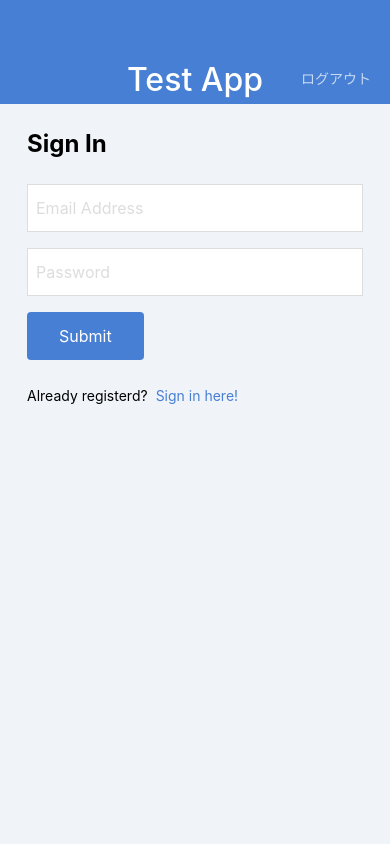
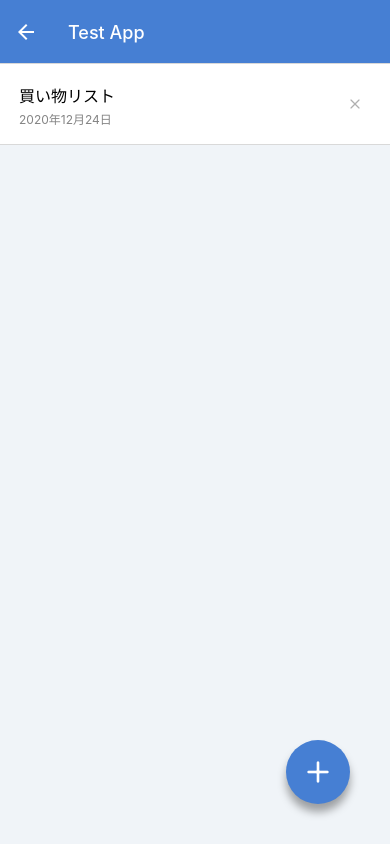
Before and after one commit to shalXXXX/ExpoMemoApp, a React Native app: screen /MemoList in a window 390 px wide. Built offline with nearby package versions, Linux system fonts and the light colour scheme.

Commit message:
Connect screens with react-navigation

```diff
--- a/App.tsx
+++ b/App.tsx
@@ -5,17 +5,48 @@
 import MemoDetailScreen from './src/screens/MemoDetailScreen';
 import MemoEditScreen from './src/screens/MemoEditScreen';
 
+import { NavigationContainer } from '@react-navigation/native';
+import { createNativeStackNavigator } from '@react-navigation/native-stack';
 
+// ナビゲーションの実装
 import MemoListScreen from './src/screens/MemoListScreen';
 import SignUpScreen from './src/screens/SignUpScreen';
 
+const Stack = createNativeStackNavigator();
+
 export default function App() {
+
   return (
-    // <MemoListScreen />
-    // <MemoDetailScreen />
-    // <MemoEditScreen />
-    // <MemoCreateScreen />
-    // <LoginScreen />
-    <SignUpScreen />
+    <NavigationContainer>
+      <Stack.Navigator
+       initialRouteName='LogIn'
+       screenOptions={{ // ヘッダーのスタイル
+        headerStyle: { backgroundColor: "#467FD3" },
+        headerTitleStyle: { color: "#FFF"},
+        headerTintColor: "#FFF",
+        headerBackTitleVisible: false,
+        headerTitle: "Test App",
+        animation: "slide_from_right",
+        gestureEnabled: true,
+        gestureDirection: "horizontal",
+       }}>
+        <Stack.Screen
+          name="LogIn"
+          component={LoginScreen}
+          options={{
+            animation: "fade_from_bottom"
+          }} />
+        <Stack.Screen
+          name="SignUp"
+          component={SignUpScreen}
+          options={{
+            animation: "fade_from_bottom"
+          }} />
+        <Stack.Screen name="MemoList"   component={MemoListScreen} />
+        <Stack.Screen name="MemoCreate" component={MemoCreateScreen} />
+        <Stack.Screen name="MemoDetail" component={MemoDetailScreen} />
+        <Stack.Screen name="MemoEdit"   component={MemoEditScreen} />
+      </Stack.Navigator>
+    </NavigationContainer>
   )
 }
--- a/package.json
+++ b/package.json
@@ -11,12 +11,16 @@
   "dependencies": {
     "@expo/vector-icons": "^13.0.0",
     "@expo/webpack-config": "^18.0.1",
+    "@react-navigation/native": "^6.1.6",
+    "@react-navigation/native-stack": "^6.9.12",
     "expo": "~48.0.5",
     "expo-status-bar": "~1.4.4",
     "expo-updates": "~0.16.3",
     "react": "18.2.0",
     "react-dom": "^18.2.0",
     "react-native": "0.71.3",
+    "react-native-safe-area-context": "4.5.0",
+    "react-native-screens": "~3.20.0",
     "react-native-web": "~0.18.11"
   },
   "devDependencies": {
--- a/src/components/MemoList.tsx
+++ b/src/components/MemoList.tsx
@@ -1,37 +1,33 @@
 import React from 'react'
-import { View, Text, StyleSheet, TouchableOpacity } from 'react-native'
+import { View, Text, StyleSheet, TouchableOpacity, Alert } from 'react-native'
 import { Feather } from '@expo/vector-icons';
+import { useNavigation } from '@react-navigation/native';
+import { NativeStackNavigationProp } from '@react-navigation/native-stack';
+import { MainStackParamList } from '../navigationType';
+
+type navigationType = NativeStackNavigationProp<MainStackParamList, "MemoDetail">
 
 function MemoList() {
+  const navigation = useNavigation<navigationType>();
   return (
     <View>
-      <View style={styles.memoListItem}>
+      <TouchableOpacity
+        style={styles.memoListItem}
+        onPress={() => {
+          navigation.navigate("MemoDetail")
+        }}>
         <View>
           <Text style={styles.memoListItemTitle}>買い物リスト</Text>
           <Text style={styles.memoListItemDate}>2020年12月24日</Text>
         </View>
-        <TouchableOpacity>
+
+        {/**削除ボタン */}
+        <TouchableOpacity
+          style={styles.memoDelete}
+          onPress={() => {Alert.alert("Are you sure?")}}>
           <Feather name="x" size={16} color="#B0B0B0"/>
         </TouchableOpacity>
-      </View>
-      <View style={styles.memoListItem}>
-        <View>
-          <Text style={styles.memoListItemTitle}>買い物リスト</Text>
-          <Text style={styles.memoListItemDate}>2020年12月24日</Text>
-        </View>
-        <View>
-          <Feather name="x" size={16} color="#B0B0B0"/>
-        </View>
-      </View>
-      <View style={styles.memoListItem}>
-        <View>
-          <Text style={styles.memoListItemTitle}>買い物リスト</Text>
-          <Text style={styles.memoListItemDate}>2020年12月24日</Text>
-        </View>
-        <View>
-          <Feather name="x" size={16} color="#B0B0B0"/>
-        </View>
-      </View>
+      </TouchableOpacity>
     </View>
   )
 }
@@ -56,5 +52,8 @@
     lineHeight: 16,
     color: "#848484"
   },
+  memoDelete: {
+    padding: 8,
+  }
 })
 export default MemoList
--- /dev/null
+++ b/src/navigationType.ts
@@ -0,0 +1,11 @@
+import { NativeStackNavigationProp } from "@react-navigation/native-stack";
+
+
+export type MainStackParamList = {
+  MemoList: undefined;
+  MemoDetail: undefined;
+  MemoEdit: undefined;
+  MemoCreate: undefined;
+  LogIn: undefined;
+  SignUp: undefined;
+}
--- a/src/screens/LoginScreen.tsx
+++ b/src/screens/LoginScreen.tsx
@@ -1,22 +1,37 @@
+import { NativeStackNavigationProp } from '@react-navigation/native-stack'
 import React from 'react'
 import { View, Text, TextInput, StyleSheet, TouchableOpacity } from "react-native"
 import AppBar from '../components/AppBar'
 import Button from '../components/Button'
+import { MainStackParamList } from '../navigationType'
 
-function LoginScreen() {
+type Props = {
+  navigation : NativeStackNavigationProp<MainStackParamList, "SignUp" | "MemoList">
+}
+
+function LoginScreen({ navigation }: Props) {
   return (
     <View style={styles.container}>
-      <AppBar />
+      {/* <AppBar /> */}
       <View style={styles.inner}>
         <Text style={styles.title}>Log In</Text>
         <TextInput value="Email Address" style={styles.input}/>
         <TextInput value="Password" style={styles.input}/>
 
-        <Button label='Submit' />
+        <Button
+          label='Submit'
+          onPress={() => {
+            navigation.reset({
+              index: 0,
+              routes: [{ name: "MemoList" }],
+          })}} />
 
         <View style={styles.footer}>
           <Text style={styles.footerText}>Not registerd?</Text>
-          <TouchableOpacity>
+          <TouchableOpacity onPress={() => { navigation.reset({
+            index: 0,
+            routes: [{ name: "SignUp"}]
+          })}}>
             <Text style={styles.footerLink}>Sign up here!</Text>
           </TouchableOpacity>
         </View>
--- a/src/screens/MemoCreateScreen.tsx
+++ b/src/screens/MemoCreateScreen.tsx
@@ -1,17 +1,25 @@
+import { NativeStackNavigationProp } from '@react-navigation/native-stack'
 import React from 'react'
 import { View, StyleSheet, TextInput, KeyboardAvoidingView, Keyboard } from "react-native"
 import AppBar from '../components/AppBar'
 import CircleButton from '../components/CircleButton'
+import { MainStackParamList } from '../navigationType'
 
-function MemoCreateScreen() {
+type Props = {
+  navigation: NativeStackNavigationProp<MainStackParamList, "MemoList">
+}
+
+function MemoCreateScreen({ navigation }: Props) {
   return (
     <KeyboardAvoidingView style={styles.container} behavior="height">
-      <AppBar />
+      {/* <AppBar /> */}
       <View style={styles.inputContainer}>
         <TextInput value="" multiline style={styles.input} onSubmitEditing={Keyboard.dismiss} />
       </View>
 
-      <CircleButton name='check'/>
+      <CircleButton
+        name='check'
+        onPress={() => { navigation.goBack()}}/>
     </KeyboardAvoidingView>
   )
 }
--- a/src/screens/MemoDetailScreen.tsx
+++ b/src/screens/MemoDetailScreen.tsx
@@ -1,13 +1,19 @@
-import React from 'react'
+import React, { ReactNode } from 'react'
 import { View, ScrollView, Text, StyleSheet } from 'react-native'
 import AppBar from '../components/AppBar'
 import CircleButton from '../components/CircleButton'
 import { Feather } from '@expo/vector-icons';
+import { NativeStackNavigationProp, NativeStackScreenProps } from '@react-navigation/native-stack/lib/typescript/src/types';
+import { MainStackParamList } from '../navigationType';
 
-function MemoDetailScreen() {
+type Props = {
+  navigation: NativeStackNavigationProp<MainStackParamList, "MemoEdit">
+}
+
+function MemoDetailScreen({ navigation }: Props) {
   return (
     <View style={styles.container}>
-      <AppBar />
+      {/* <AppBar /> */}
       <View style={styles.memoHeader}>
         <Text style={styles.memoTitle}>買い物リスト</Text>
         <Text style={styles.memoDate}>2022年12月24日 0:00</Text>
@@ -18,7 +24,12 @@
         買い物リスト書体やレイアウトなどを確認するために用います。本文用なので使い方を間違えると不自然に見えることもありますので要注意。
         </Text>
       </ScrollView>
-      <CircleButton style={{top: 160, bottom: "auto"}} name="edit-2" />
+      <CircleButton
+        style={{top: 60, bottom: "auto"}}
+        name="edit-2"
+        onPress={() => {
+          navigation.navigate("MemoEdit")
+        }} />
     </View>
   );
 }
--- a/src/screens/MemoEditScreen.tsx
+++ b/src/screens/MemoEditScreen.tsx
@@ -1,17 +1,28 @@
+import { NativeStackNavigationProp } from '@react-navigation/native-stack'
 import React from 'react'
 import { View, Text, StyleSheet, TextInput, KeyboardAvoidingView, Alert } from "react-native"
 import AppBar from '../components/AppBar'
 import CircleButton from '../components/CircleButton'
+import { MainStackParamList } from '../navigationType'
 
-function MemoEditScreen() {
+export type Props = {
+  navigation: NativeStackNavigationProp<MainStackParamList, "MemoDetail">;
+}
+
+
+function MemoEditScreen({ navigation }: Props) {
   return (
     <KeyboardAvoidingView style={styles.container} behavior="height">
-      <AppBar />
+      {/* <AppBar /> */}
       <View style={styles.inputContainer}>
         <TextInput value="買い物リスト" multiline style={styles.input} />
       </View>
 
-      <CircleButton name='check' onPress={() => { }}/>
+      <CircleButton
+        name='check'
+        onPress={() => {
+          navigation.goBack();
+        }}/>
     </KeyboardAvoidingView>
   )
 }
--- a/src/screens/MemoListScreen.tsx
+++ b/src/screens/MemoListScreen.tsx
@@ -1,15 +1,22 @@
+import { NativeStackNavigationProp } from '@react-navigation/native-stack';
 import React from 'react'
 import { StyleSheet, View } from 'react-native'
 import AppBar from '../components/AppBar';
 import CircleButton from '../components/CircleButton';
 import MemoList from '../components/MemoList';
+import { MainStackParamList } from '../navigationType';
 
-function MemoListScreen() {
+type Props = {
+  navigation: NativeStackNavigationProp<MainStackParamList, "MemoCreate">
+}
+function MemoListScreen({ navigation }: Props) {
   return (
     <View style={styles.container}>
-      <AppBar />
+      {/* <AppBar /> */}
       <MemoList />
-      <CircleButton name="plus" />
+      <CircleButton
+        name="plus"
+        onPress={() => {navigation.navigate("MemoCreate")}}/>
     </View>
   );
 }
--- a/src/screens/SignUpScreen.tsx
+++ b/src/screens/SignUpScreen.tsx
@@ -1,22 +1,36 @@
+import { NativeStackNavigationProp } from '@react-navigation/native-stack'
 import React from 'react'
 import { View, Text, TextInput, StyleSheet, TouchableOpacity } from "react-native"
 import AppBar from '../components/AppBar'
 import Button from '../components/Button'
+import { MainStackParamList } from '../navigationType'
 
-function SignUpScreen() {
+type Props = {
+  navigation: NativeStackNavigationProp<MainStackParamList, "LogIn" | "MemoList">
+}
+
+function SignUpScreen({ navigation }: Props) {
   return (
     <View style={styles.container}>
-      <AppBar />
+      {/* <AppBar /> */}
       <View style={styles.inner}>
         <Text style={styles.title}>Sign In</Text>
         <TextInput value="Email Address" style={styles.input}/>
         <TextInput value="Password" style={styles.input}/>
 
-        <Button label='Submit' />
+        <Button
+          label='Submit'
+          onPress={() => { navigation.reset({
+            index: 0,
+            routes: [{ name: "MemoList" }]
+          })}} />
 
         <View style={styles.footer}>
           <Text style={styles.footerText}>Already registerd?</Text>
-          <TouchableOpacity>
+          <TouchableOpacity onPress={() => { navigation.reset({
+            index: 0,
+            routes: [{ name: "LogIn"}]
+          })}}>
             <Text style={styles.footerLink}>Sign in here!</Text>
           </TouchableOpacity>
         </View>
```
Also changed, not shown: 2 other files (tests, documents, lock files or other folders).
